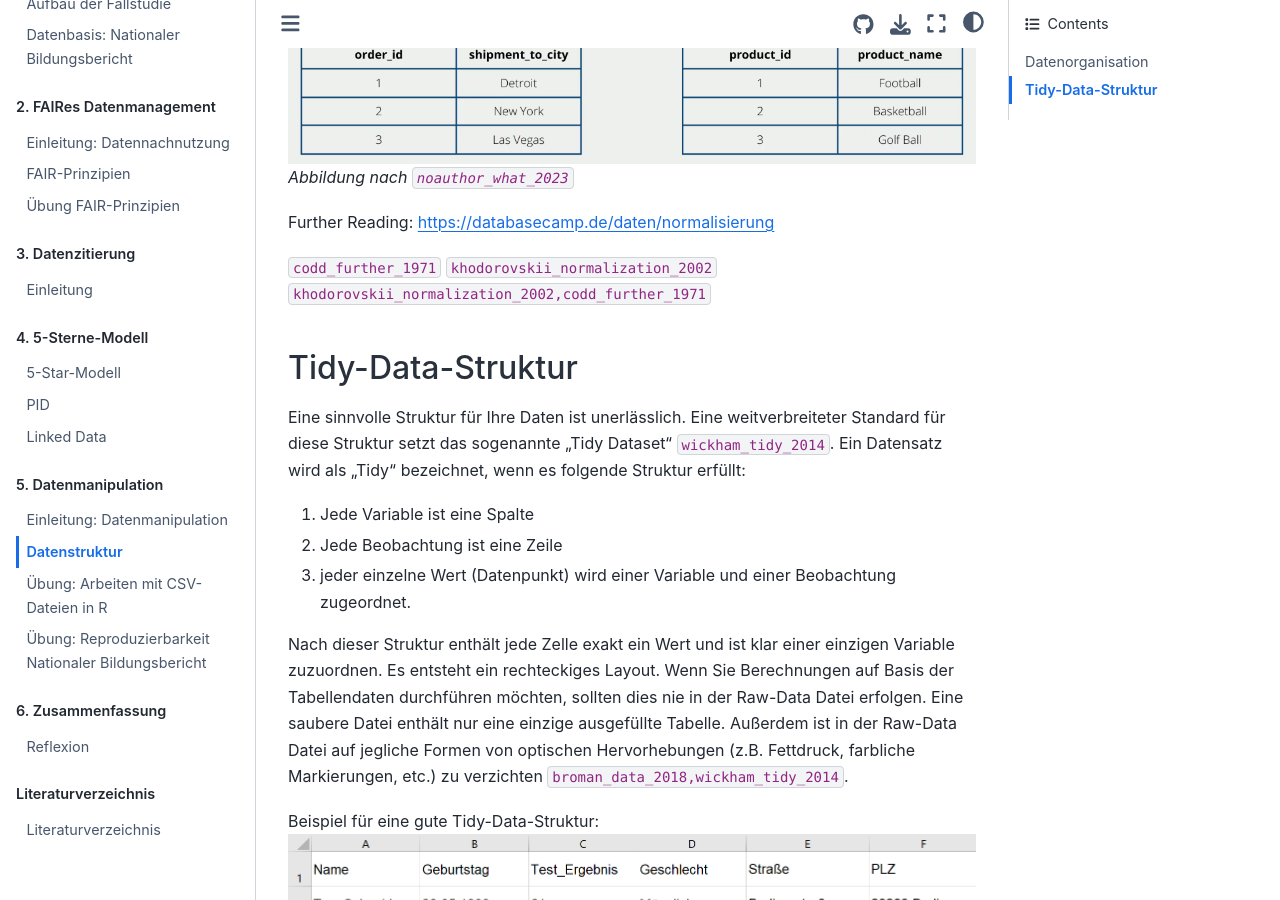
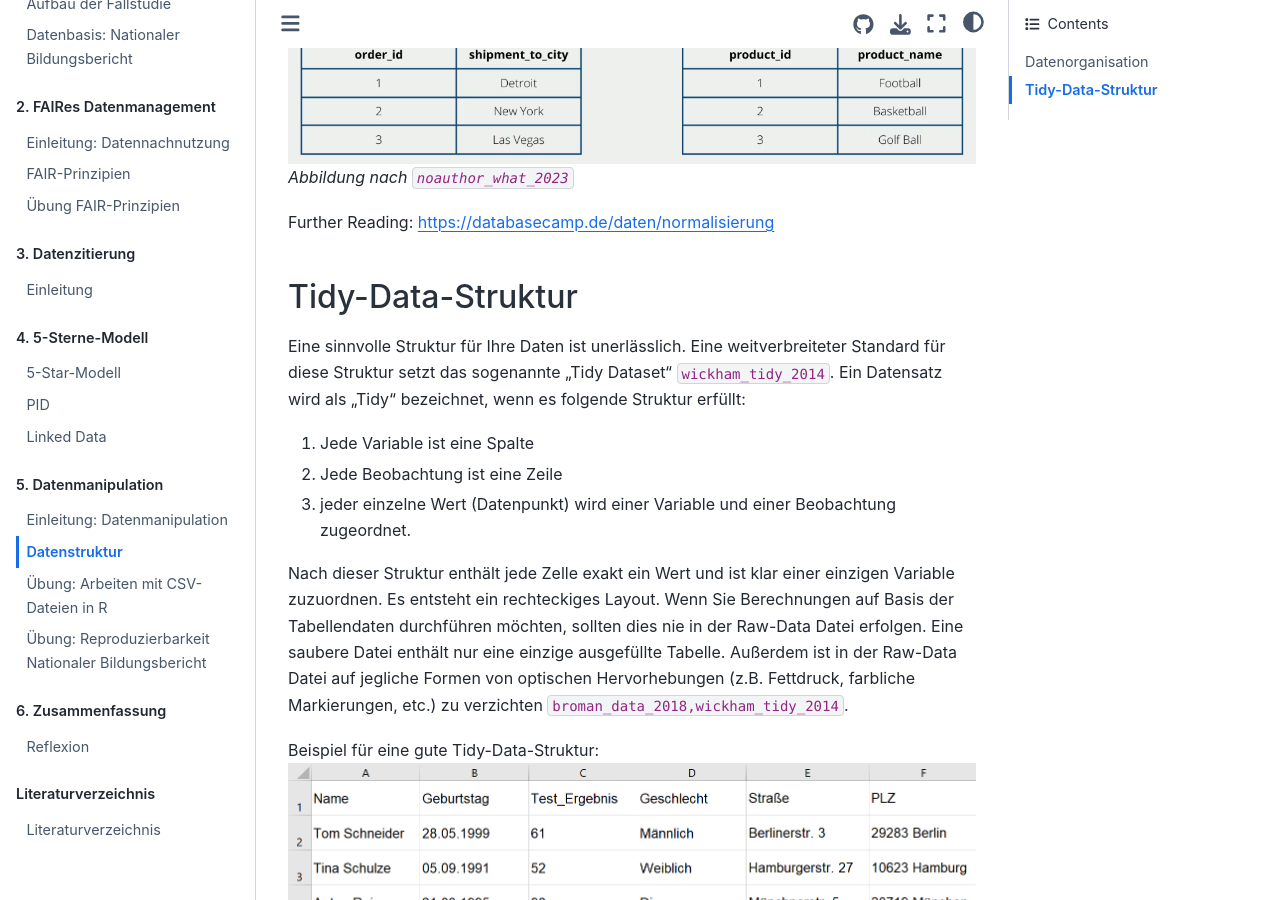
Before and after one commit to quadriga-dk/Tabelle-Fallstudie-1, a Jupyter Book: the page built from Markdown/Datenstruktur.md, in a window 1280 px wide and 900 px high, scrolled down 1697 px. Built offline with Jupyter Book 1.0.4 settings and Sphinx 7.4.7 and the Sphinx Book theme 1.1.4, drawn with Linux system fonts in a browser that asks for light colours; cross-references to code outside the pages are shown as plain code.

Commit message:
Update Datenstruktur.md

```diff
--- a/Markdown/Datenstruktur.md
+++ b/Markdown/Datenstruktur.md
@@ -20,9 +20,6 @@ Beispielhafte simple Form der Datennormalisierung:
 Further Reading:
 https://databasecamp.de/daten/normalisierung
 
-{cite}`codd_further_1971`
-{cite}`khodorovskii_normalization_2002`
-{cite}`khodorovskii_normalization_2002,codd_further_1971`
 
 (Tidy_data)=
 ## Tidy-Data-Struktur
```
